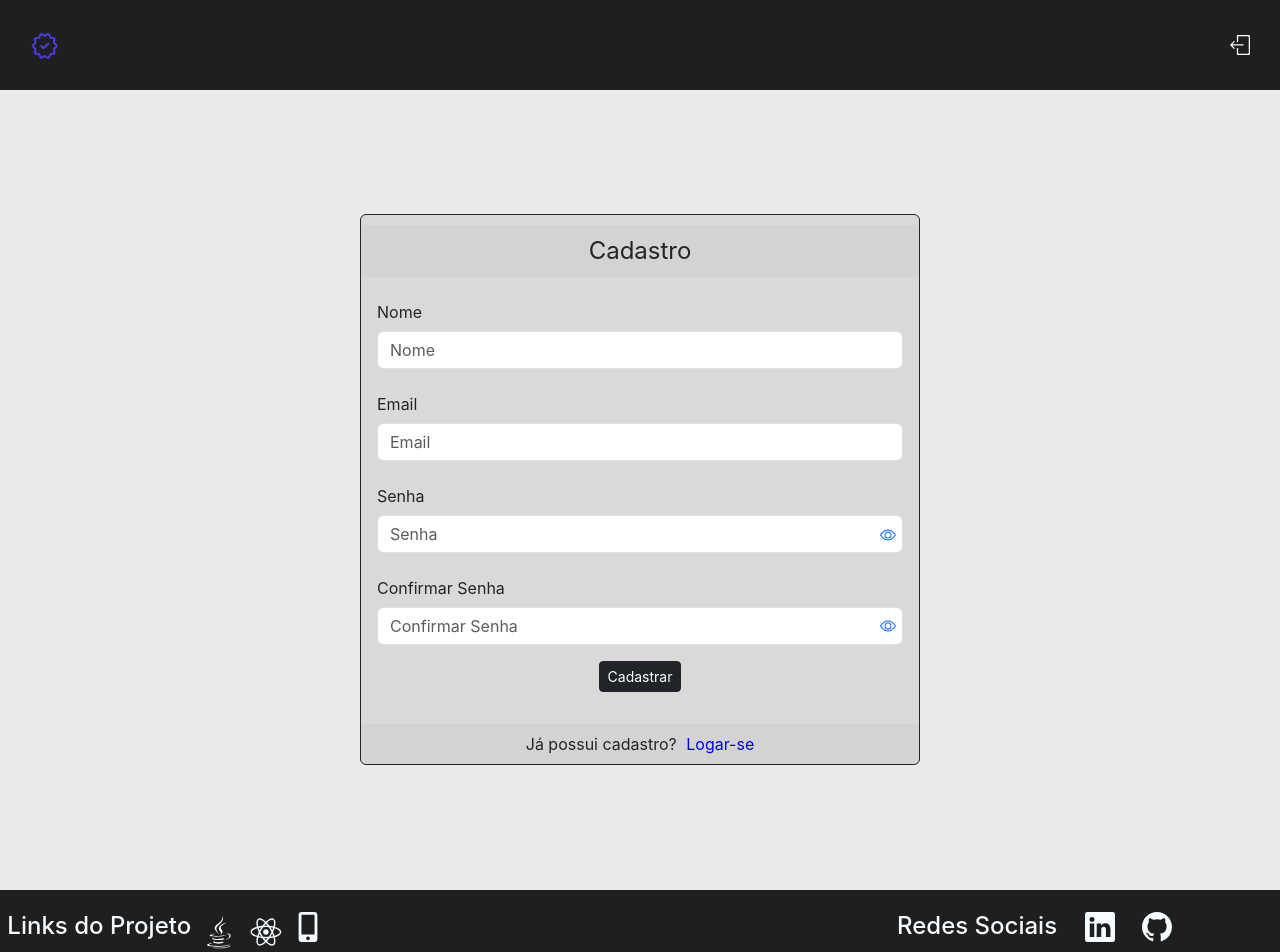
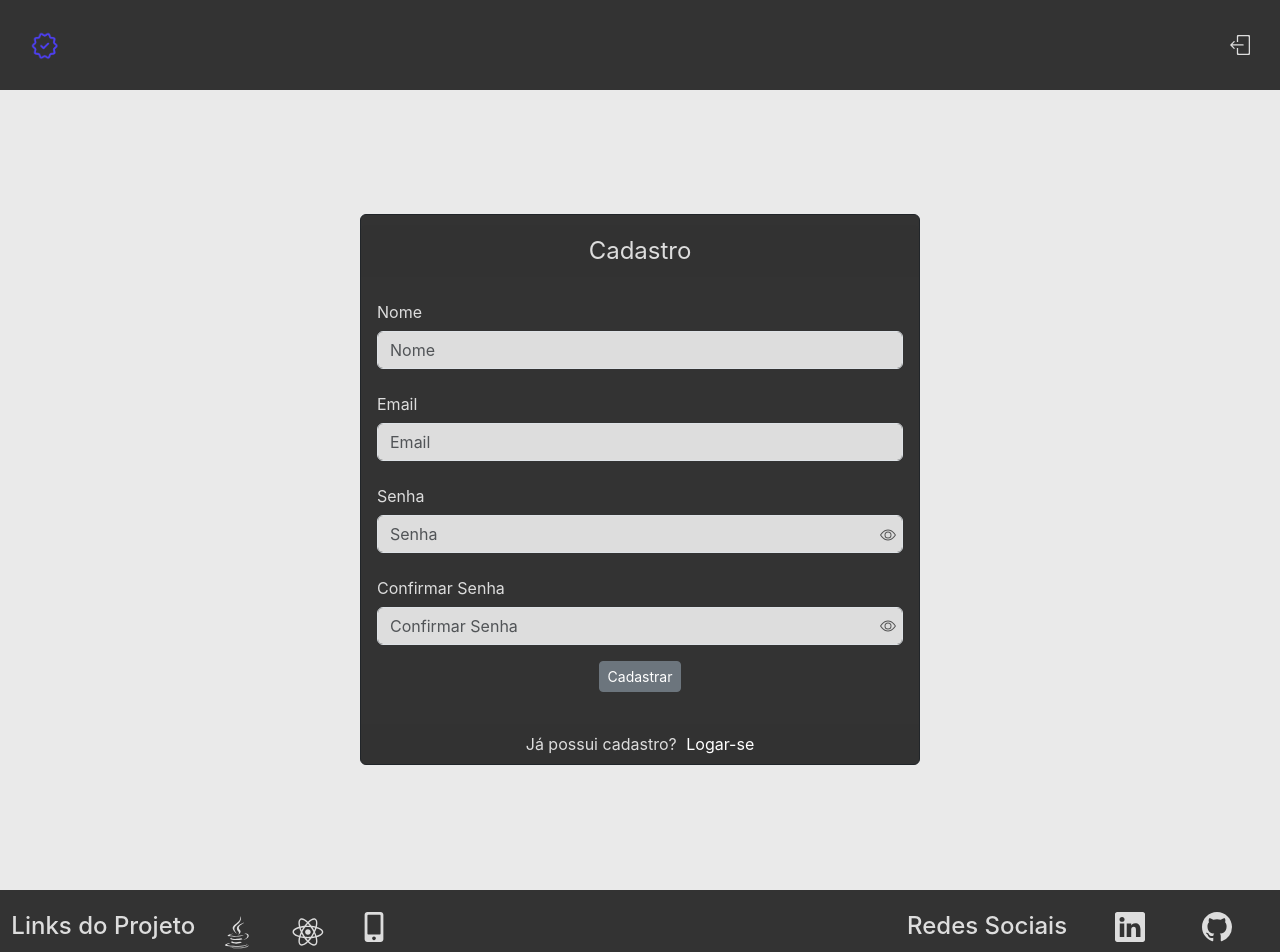
Before and after one commit to Douglas-Mariano/ProjetoSistamaSkillNekiWeb, a React (Vite) app in the folder sistemaSkillWeb/: page /cadastro in a window 1280 px wide. Shown: the top 952 px of the page. Built offline with nearby package versions, Linux system fonts and the light colour scheme.

Commit message:
ajustes finais

```diff
--- a/sistemaSkillWeb/src/components/Footer.jsx
+++ b/sistemaSkillWeb/src/components/Footer.jsx
@@ -11,13 +11,18 @@ import { useTheme } from "../context/ThemeContext";
 const Footer = () => {
   const theme = useTheme();
 
+  const iconStyle = {
+    margin: "0 10px",
+    color: theme.lightHighlight,
+  };
+
   return (
     <div
       style={{
-        backgroundColor: theme.color1,
+        backgroundColor: theme.darkBackground,
         paddingBottom: "10px",
         fontWeight: "bold",
-        color: theme.color6,
+        color: theme.lightHighlight,
         width: "100%",
         minHeight: "10vh",
         display: "flex",
@@ -32,24 +37,30 @@ const Footer = () => {
                 display: "flex",
                 justifyContent: "space-evenly",
                 paddingTop: "22px",
-                paddingRight: "80px",
               }}
             >
-              <h4 style={{ paddingTop: "" }}>Links do Projeto</h4>
-              <Link
-                to={
-                  "https://github.com/tiktoneli/projeto-Final-Web-Dev-Grupo-3"
-                }
-                target={"_blank"}
+              <h4>Links do Projeto</h4>
+              <a
+                href="https://github.com/Douglas-Mariano/ProjetoSistamaSkillNeki"
+                target="_blank"
+                rel="noopener noreferrer"
               >
-                <DiJava size={40} />
-              </Link>
-              <Link to={"https://www.facebook.com"} target={"_blank"}>
-                <DiReact size={40} />
-              </Link>
-              <Link to={"https://www.instagram.com/"} target={"_blank"}>
-                <FaMobileAlt size={30} />
-              </Link>
+                <DiJava size={40} style={iconStyle} />
+              </a>
+              <a
+                href="https://github.com/Douglas-Mariano/ProjetoSistamaSkillNekiWeb"
+                target="_blank"
+                rel="noopener noreferrer"
+              >
+                <DiReact size={40} style={iconStyle} />
+              </a>
+              <a
+                href="https://github.com/Douglas-Mariano/ProjetoSistamaSkillNekiMobile"
+                target="_blank"
+                rel="noopener noreferrer"
+              >
+                <FaMobileAlt size={30} style={iconStyle} />
+              </a>
             </div>
           </Col>
           <Col md={4}>
@@ -58,19 +69,23 @@ const Footer = () => {
                 display: "flex",
                 justifyContent: "space-evenly",
                 paddingTop: "22px",
-                paddingRight: "80px",
               }}
             >
-              <h4 style={{ paddingTop: "" }}>Redes Sociais</h4>
-              <Link
-                to={"https://www.linkedin.com/in/dgmariano"}
-                target={"_blank"}
+              <h4>Redes Sociais</h4>
+              <a
+                href="https://www.linkedin.com/in/dgmariano"
+                target="_blank"
+                rel="noopener noreferrer"
               >
-                <BsLinkedin size={30} />
-              </Link>
-              <Link to={"https://github.com/Douglas-Mariano"} target={"_blank"}>
-                <BsGithub size={30} />
-              </Link>
+                <BsLinkedin size={30} style={iconStyle} />
+              </a>
+              <a
+                href="https://github.com/Douglas-Mariano"
+                target="_blank"
+                rel="noopener noreferrer"
+              >
+                <BsGithub size={30} style={iconStyle} />
+              </a>
             </div>
           </Col>
         </Row>
--- a/sistemaSkillWeb/src/components/Header.jsx
+++ b/sistemaSkillWeb/src/components/Header.jsx
@@ -13,17 +13,16 @@ const Header = () => {
   const handleLogout = () => {
     localStorage.removeItem("token");
     localStorage.removeItem("idUsuario");
-
     navigate("/");
   };
 
   return (
     <div
       style={{
-        backgroundColor: theme.color1,
+        backgroundColor: theme.darkBackground,
         paddingBottom: "15px",
         fontWeight: "bold",
-        color: theme.color6,
+        color: theme.lightHighlight,
         width: "100%",
         minHeight: "10vh",
         display: "flex",
@@ -40,9 +39,12 @@ const Header = () => {
           style={{ marginRight: "10px", width: "30px" }}
         />
       </div>
-      <div style={{ display: "flex", alignItems: "center" }}></div>
       <div>
-        <Link onClick={handleLogout}>
+        <Link
+          to="#"
+          onClick={handleLogout}
+          style={{ color: theme.lightHighlight }}
+        >
           <SlLogout size={20} />
         </Link>
       </div>
--- a/sistemaSkillWeb/src/components/SkillModal.jsx
+++ b/sistemaSkillWeb/src/components/SkillModal.jsx
@@ -5,6 +5,7 @@ import Form from "react-bootstrap/Form";
 import Col from "react-bootstrap/Col";
 import Row from "react-bootstrap/Row";
 import { api } from "../api/api";
+import { useTheme } from "../context/ThemeContext";
 
 const SkillModal = ({
   showModal,
@@ -13,6 +14,7 @@ const SkillModal = ({
   novaSkill,
   setNovaSkill,
 }) => {
+  const theme = useTheme();
   const [skills, setSkills] = useState([]);
   const [selectedSkillId, setSelectedSkillId] = useState(null);
   const [level, setLevel] = useState(novaSkill.level);
@@ -27,7 +29,6 @@ const SkillModal = ({
     const fetchSkills = async () => {
       try {
         const token = localStorage.getItem("token");
-
         const response = await api.get("/skills", {
           headers: {
             Authorization: `${token}`,
@@ -65,13 +66,30 @@ const SkillModal = ({
 
   return (
     <Modal show={showModal} onHide={handleCloseModal}>
-      <Modal.Header>
+      <Modal.Header
+        style={{
+          backgroundColor: theme.darkBackground,
+          color: theme.lightHighlight,
+        }}
+      >
         <Modal.Title>Cadastro de Skill</Modal.Title>
       </Modal.Header>
-      <Modal.Body>
+      <Modal.Body
+        style={{
+          backgroundColor: theme.darkBackground,
+          color: theme.lightHighlight,
+        }}
+      >
         <Form.Group controlId="formGridState">
           <Form.Label>Skills</Form.Label>
-          <Form.Select defaultValue="..." onChange={handleSkillChange}>
+          <Form.Select
+            defaultValue="..."
+            onChange={handleSkillChange}
+            style={{
+              backgroundColor: theme.lightBackground,
+              color: theme.darkBackground,
+            }}
+          >
             {skills.map((skill) => (
               <option key={skill.id} value={skill.id}>
                 {skill.nome}
@@ -88,15 +106,25 @@ const SkillModal = ({
               type="number"
               value={level}
               onChange={handleLevelChange}
+              style={{
+                backgroundColor: theme.lightBackground,
+                color: theme.darkBackground,
+              }}
             />
           </Col>
         </Form.Group>
       </Modal.Body>
-      <Modal.Footer>
+      <Modal.Footer style={{ backgroundColor: theme.darkBackground }}>
         <Button variant="secondary" onClick={handleCloseModal}>
           Fechar
         </Button>
-        <Button variant="primary" onClick={() => { handleAdicionarSkill(); limparFormulario(); }}>
+        <Button
+          variant="primary"
+          onClick={() => {
+            handleAdicionarSkill();
+            limparFormulario();
+          }}
+        >
           Salvar
         </Button>
       </Modal.Footer>
--- a/sistemaSkillWeb/src/context/ThemeContext.jsx
+++ b/sistemaSkillWeb/src/context/ThemeContext.jsx
@@ -15,6 +15,13 @@ const ThemeProvider = ({ children }) => {
     color5: "#D9D9D9",
     color6: "#F6FCFF",
     color7: "#EAEAEA",
+    darkBackground: "#333333",
+    primaryColor: "#555555",
+    secondaryColor: "#888888",
+    highlightColor: "#aaaaaa",
+    lightBackground: "#ffffff",
+    lightHighlight: "#dddddd",
+    borderSeparator: "#cccccc",
   };
 
   return (
--- a/sistemaSkillWeb/src/pages/cadastro/Cadastro.jsx
+++ b/sistemaSkillWeb/src/pages/cadastro/Cadastro.jsx
@@ -1,15 +1,14 @@
-import "bootstrap/dist/css/bootstrap.min.css";
+import React, { useState, useEffect } from "react";
+import Alert from "react-bootstrap/Alert";
+import Button from "react-bootstrap/Button";
+import Card from "react-bootstrap/Card";
+import Col from "react-bootstrap/Col";
 import Container from "react-bootstrap/Container";
-import Button from "react-bootstrap/Button";
-import Col from "react-bootstrap/Col";
 import Form from "react-bootstrap/Form";
 import Row from "react-bootstrap/Row";
-import Card from "react-bootstrap/Card";
 import { Eye, EyeSlash } from "react-bootstrap-icons";
-import Alert from "react-bootstrap/Alert";
-
 import { Link, useNavigate } from "react-router-dom";
-import { useContext, useState } from "react";
+import { useContext } from "react";
 import { SistemaSkillContext } from "../../context/SistemaSkillContext";
 import { api } from "../../api/api";
 import { useTheme } from "../../context/ThemeContext";
@@ -59,7 +58,6 @@ const Cadastro = () => {
       setSenha("");
       setConfirmarSenha("");
       setNome("");
-      //getUsuarios();
     } catch (error) {
       console.error("Erro ao cadastrar usuário:", error);
       setShowAlertCadastro({
@@ -98,7 +96,14 @@ const Cadastro = () => {
           </Alert>
         )}
 
-        <Card border="dark" style={{ width: "35rem", backgroundColor: theme.color5 }}>
+        <Card
+          border="dark"
+          style={{
+            width: "35rem",
+            backgroundColor: theme.darkBackground,
+            color: theme.lightHighlight,
+          }}
+        >
           <Card.Header
             className="text-center"
             style={{
@@ -126,6 +131,10 @@ const Cadastro = () => {
                     onChange={handleChangeNome}
                     type="text"
                     placeholder="Nome"
+                    style={{
+                      backgroundColor: theme.lightHighlight,
+                      color: theme.darkBackground,
+                    }}
                   />
                 </Col>
               </Form.Group>
@@ -144,6 +153,10 @@ const Cadastro = () => {
                     onChange={handleChangeLogin}
                     type="email"
                     placeholder="Email"
+                    style={{
+                      backgroundColor: theme.lightHighlight,
+                      color: theme.darkBackground,
+                    }}
                   />
                 </Col>
               </Form.Group>
@@ -162,6 +175,10 @@ const Cadastro = () => {
                     onChange={handleChangeSenha}
                     type={mostrarSenha ? "text" : "password"}
                     placeholder="Senha"
+                    style={{
+                      backgroundColor: theme.lightHighlight,
+                      color: theme.darkBackground,
+                    }}
                   />
                   <Button
                     variant="link"
@@ -170,6 +187,7 @@ const Cadastro = () => {
                       position: "absolute",
                       right: "10px",
                       top: "55.5%",
+                      color: theme.primaryColor,
                     }}
                   >
                     {mostrarSenha ? <EyeSlash /> : <Eye />}
@@ -191,6 +209,10 @@ const Cadastro = () => {
                     onChange={handleChangeConfirmarSenha}
                     type={mostrarSenha ? "text" : "password"}
                     placeholder="Confirmar Senha"
+                    style={{
+                      backgroundColor: theme.lightHighlight,
+                      color: theme.darkBackground,
+                    }}
                   />
                   <Button
                     variant="link"
@@ -199,6 +221,7 @@ const Cadastro = () => {
                       position: "absolute",
                       right: "10px",
                       top: "72%",
+                      color: theme.primaryColor,
                     }}
                   >
                     {mostrarSenha ? <EyeSlash /> : <Eye />}
@@ -208,7 +231,7 @@ const Cadastro = () => {
 
               <Form.Group as={Row} className="mb-3">
                 <Col sm={{ span: 12, offset: 0 }} className="text-center">
-                  <Button variant="dark" size="sm" type="submit">
+                  <Button variant="secondary" size="sm" type="submit">
                     Cadastrar
                   </Button>
                 </Col>
@@ -216,13 +239,13 @@ const Cadastro = () => {
             </Form>
           </Card.Body>
 
-          <Card.Footer
-            className="text-center"
-            style={{ borderTop: "0" }}
-          >
+          <Card.Footer className="text-center" style={{ borderTop: "0" }}>
             <Card.Text>
               Já possui cadastro?{" "}
-              <Link to="/login" style={{ color: "blue", marginLeft: "5px" }}>
+              <Link
+                to="/login"
+                style={{ color: theme.lightBackground, marginLeft: "5px" }}
+              >
                 Logar-se
               </Link>
             </Card.Text>
```
Also changed, not shown: sistemaSkillWeb/src/pages/home/Home.jsx (+20 -12 lines), sistemaSkillWeb/src/pages/login/Login.jsx (+12 -4 lines).
